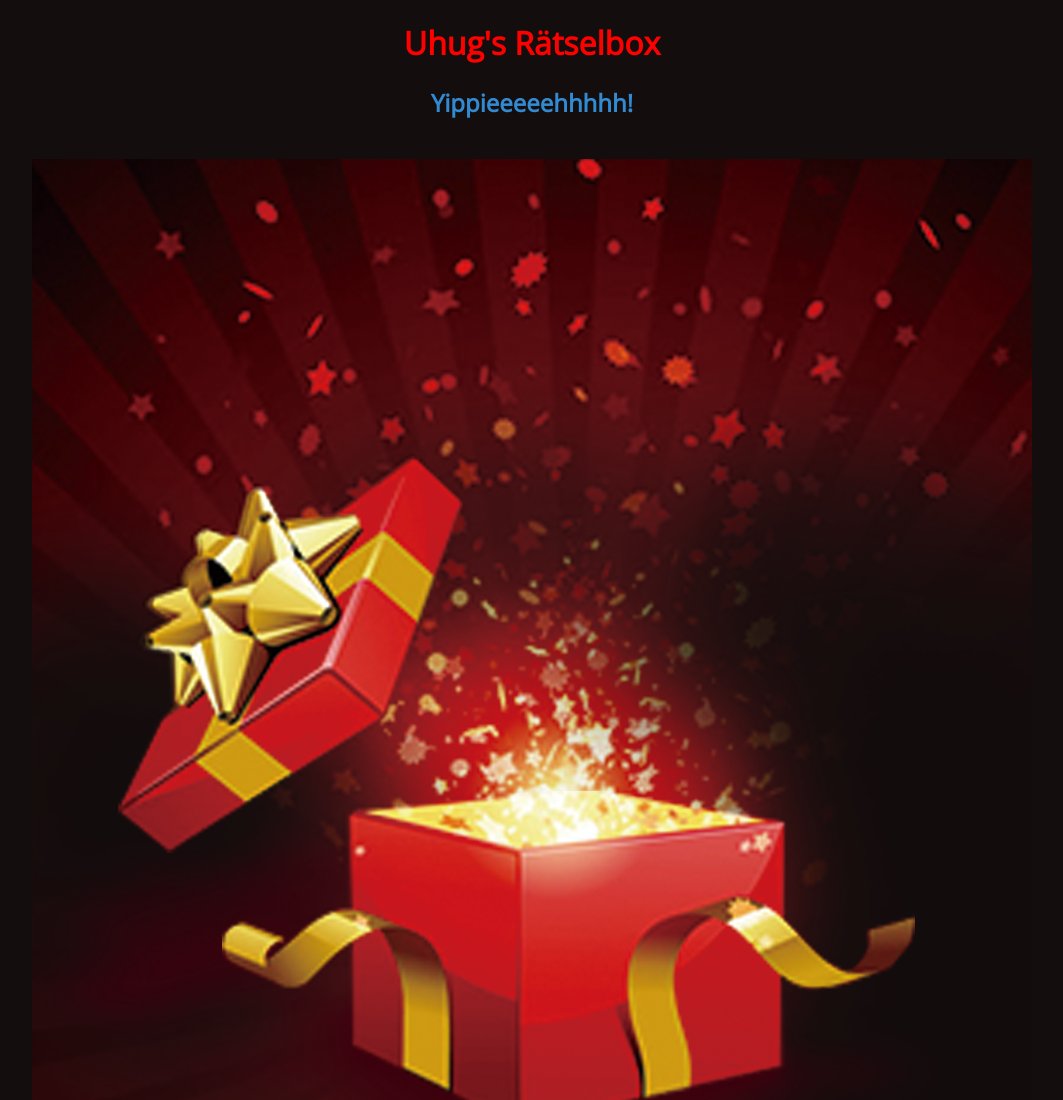
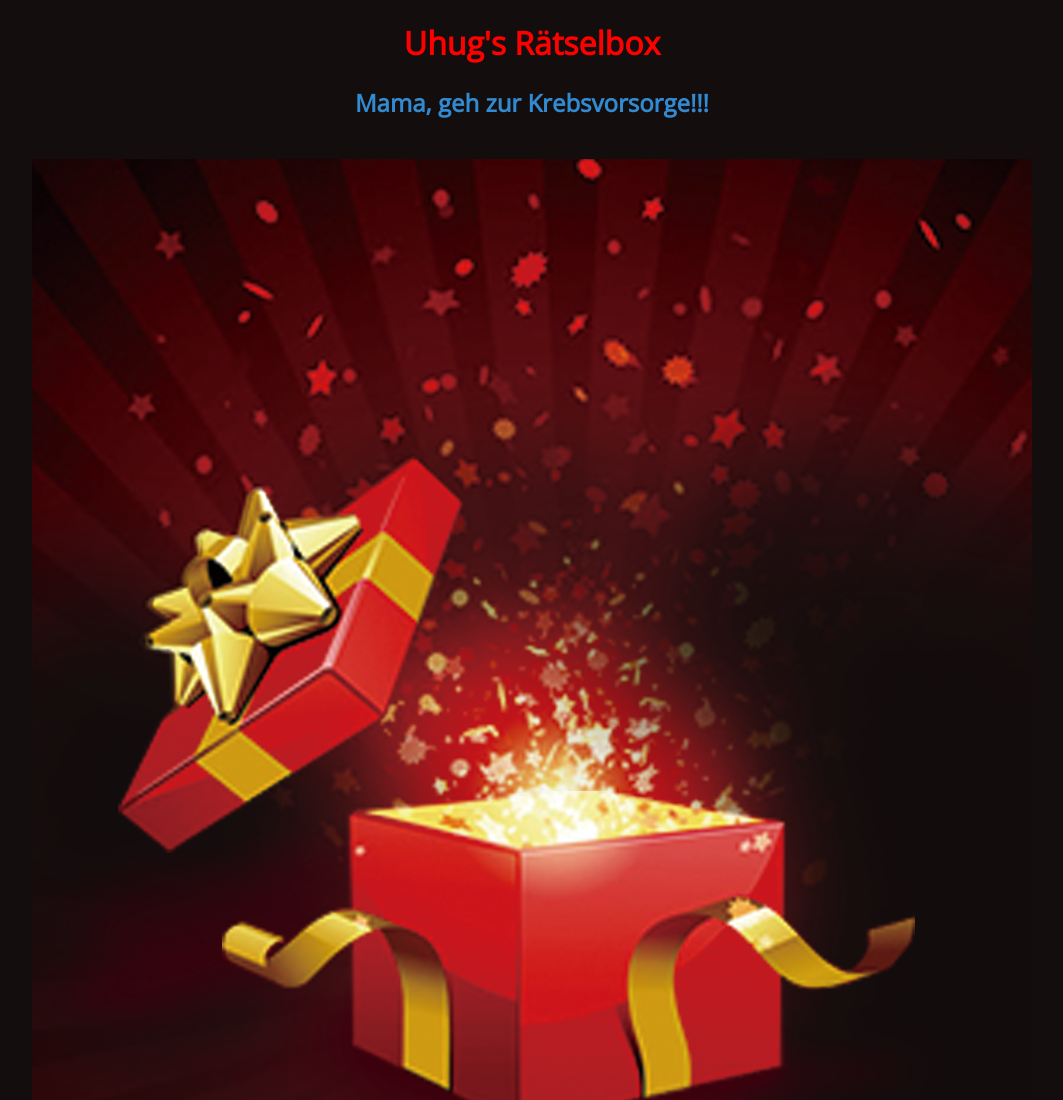
Before and after one commit to Generian/server-mama, a website: page web/pages/open_box.html in a window 1280 px wide. Shown: the top 1100 px of the page, without its empty margins (108-1171 px from the left). Drawn offline with nearby package versions, Linux system fonts and the light colour scheme.

Commit message:
remind Mama

```diff
--- a/web/pages/open_box.html
+++ b/web/pages/open_box.html
@@ -19,7 +19,9 @@
   <body style="background-color: rgb(19, 13, 13)">
     <h1 class="haupttitel">Uhug's Rätselbox</h1>
 
-    <h2 class="raetselname">Yippieeeeehhhhh!</h2>
+    <!-- <h2 class="raetselname">Yippieeeeehhhhh!</h2> -->
+
+    <h2 class="raetselname">Mama, geh zur Krebsvorsorge!!!</h2>
 
     <div>
       <img
```
